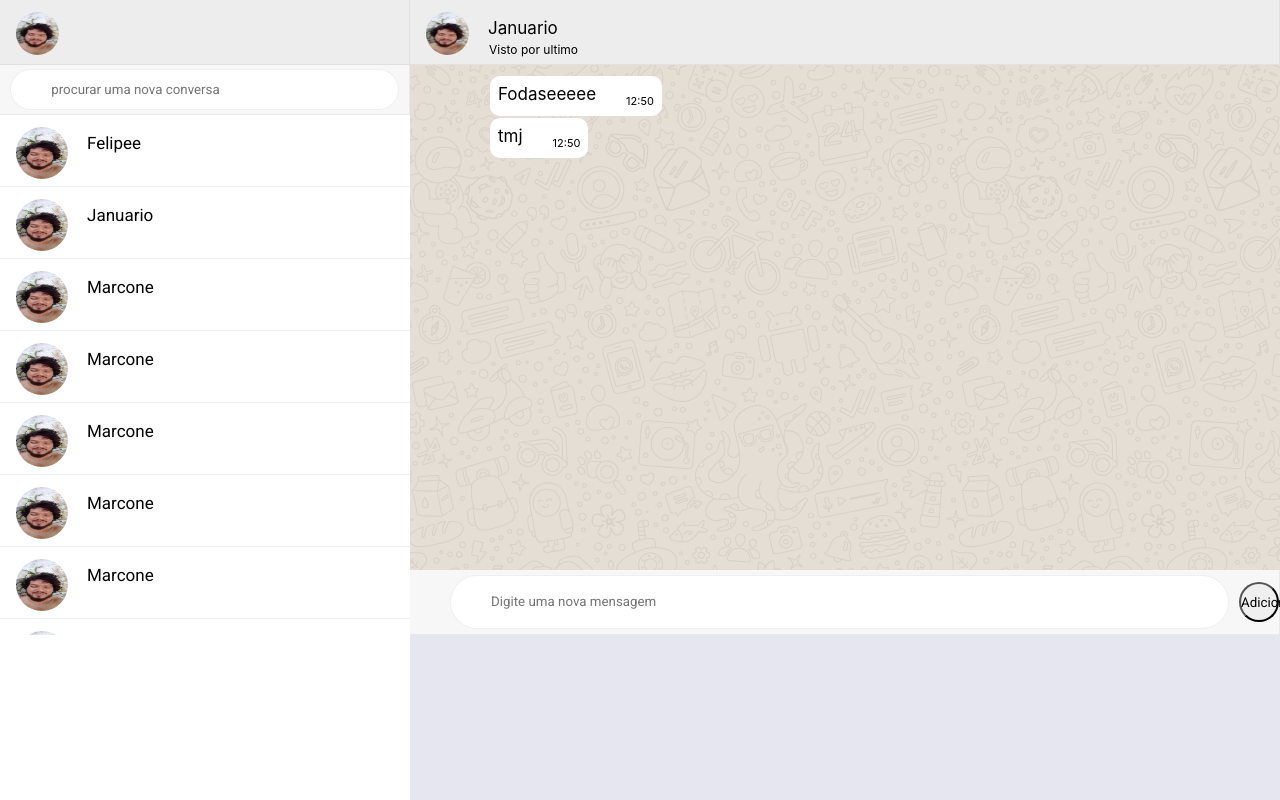
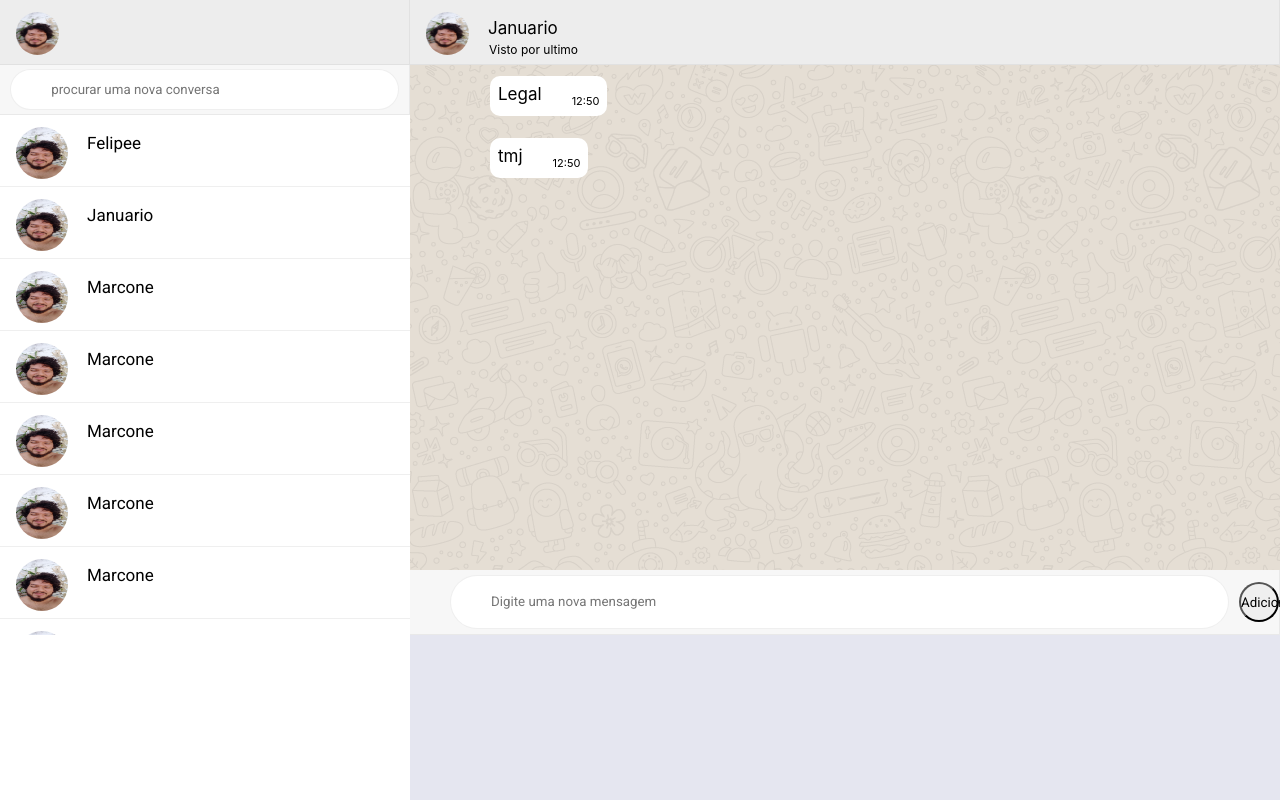
Before and after one commit to mateussiil/clone-web-whatsapp-frontend, a React (Create React App) app: page / in a window 1280 px wide. Both pictures are taken after a click on the button "Januario". Built offline with nearby package versions, Linux system fonts and the light colour scheme.

Commit message:
melhorias

```diff
--- a/package.json
+++ b/package.json
@@ -2,7 +2,7 @@
   "private": null,
   "dependencies": {
     "@material-ui/core": "^4.3.2",
-    "@material-ui/icons": "^4.2.1",
+    "@material-ui/icons": "^4.9.1",
     "axios": "^0.19.2",
     "dotenv": "^8.2.0",
     "react": "^16.9.0",
--- a/src/App.js
+++ b/src/App.js
@@ -13,7 +13,7 @@ export default function App() {
 
     const contatoList = [
       {name:'Felipee', id:0, status:'Legal', msg:["ok","blz","tlgd"], msgReceive:["ok"]},
-      {name:'Januario', id:1, status:'ok', msg:["Fodaseeeee", "tmj"], msgReceive:[]},
+      {name:'Januario', id:1, status:'ok', msg:["Legal", "tmj"], msgReceive:[]},
       {name:'Marcone', id:2, status:'ok' , msg:["Desde que mudou", "tmj"], msgReceive:[]},
       {name:'Marcone', id:3, status:'ok' , msg:[], msgReceive:[]},
       {name:'Marcone', id:4, status:'ok' , msg:[], msgReceive:[]},
--- a/src/components/ListMessage.js
+++ b/src/components/ListMessage.js
@@ -6,11 +6,11 @@ export default function ListMessage({ contact }){
     return(
         <div className="mensagens" id="mensagens" >
             <ul className="ul-msg">
-                <div className="receive">
                     {contact.msg.map(mensagemOther=>(
-                        <Mensagens msg={mensagemOther}/>
+                        <div className="receive" >
+                            <Mensagens msg={mensagemOther}/>
+                        </div>
                     ))}
-                </div>
                 <div className="send">
                     {contact.msgReceive.map(mensagem =>(
                         <div className="mensagem" >
--- a/src/components/SearchProfile.js
+++ b/src/components/SearchProfile.js
@@ -4,7 +4,6 @@ export default function SearchProfile({ contacts, getSearch, empty1}){
     //contacts é a lista de todos os contatos que componente recebe do pai-LeftContainer
     const [ contato, setContato ] = useState("");
     let cnt;
-
     function searchContact(){
         getSearch(contacts.filter((contactFilter)=>{
             if(contactFilter.name.indexOf(cnt) !== -1){
```
Also changed, not shown: 1 other file (tests, documents, lock files or other folders).
